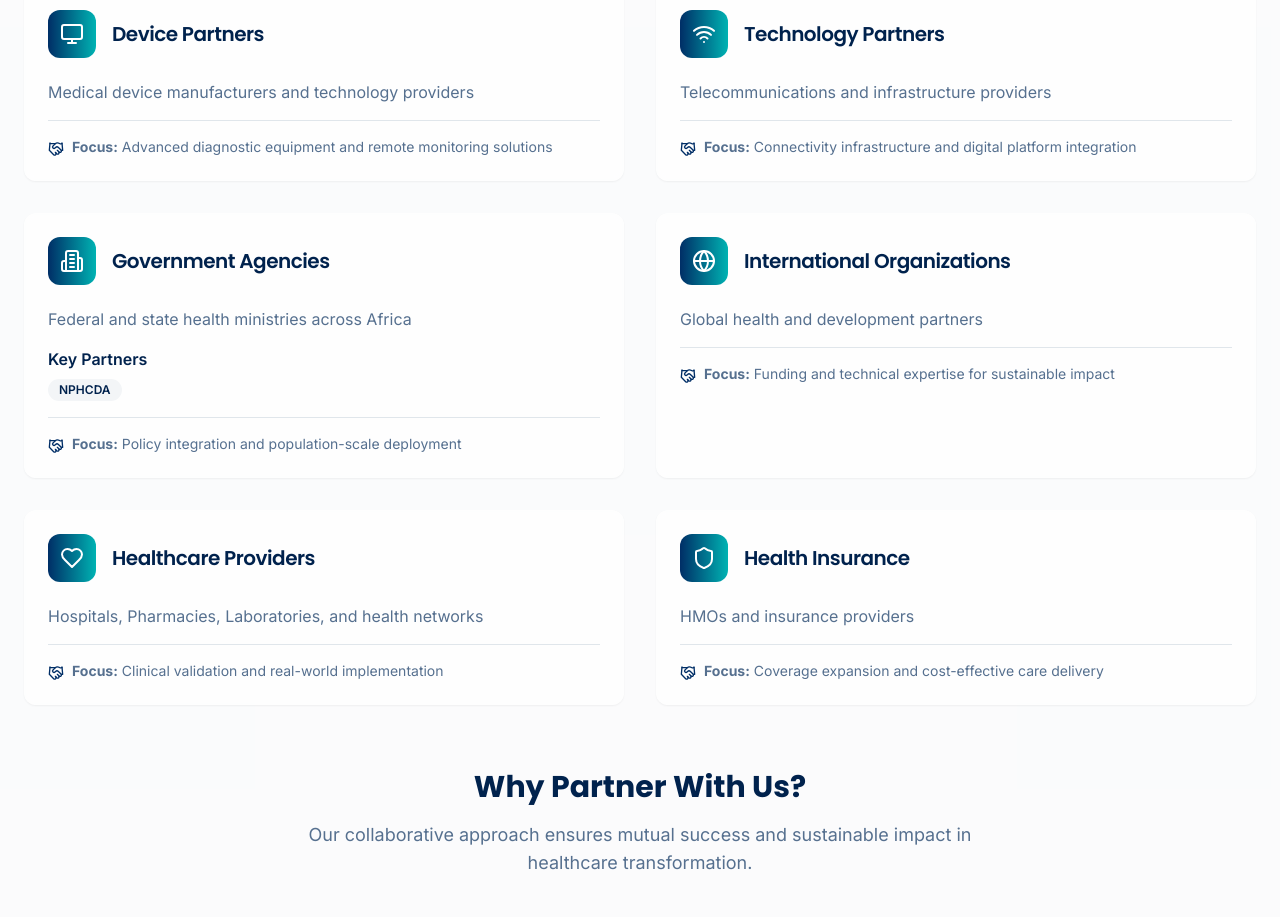
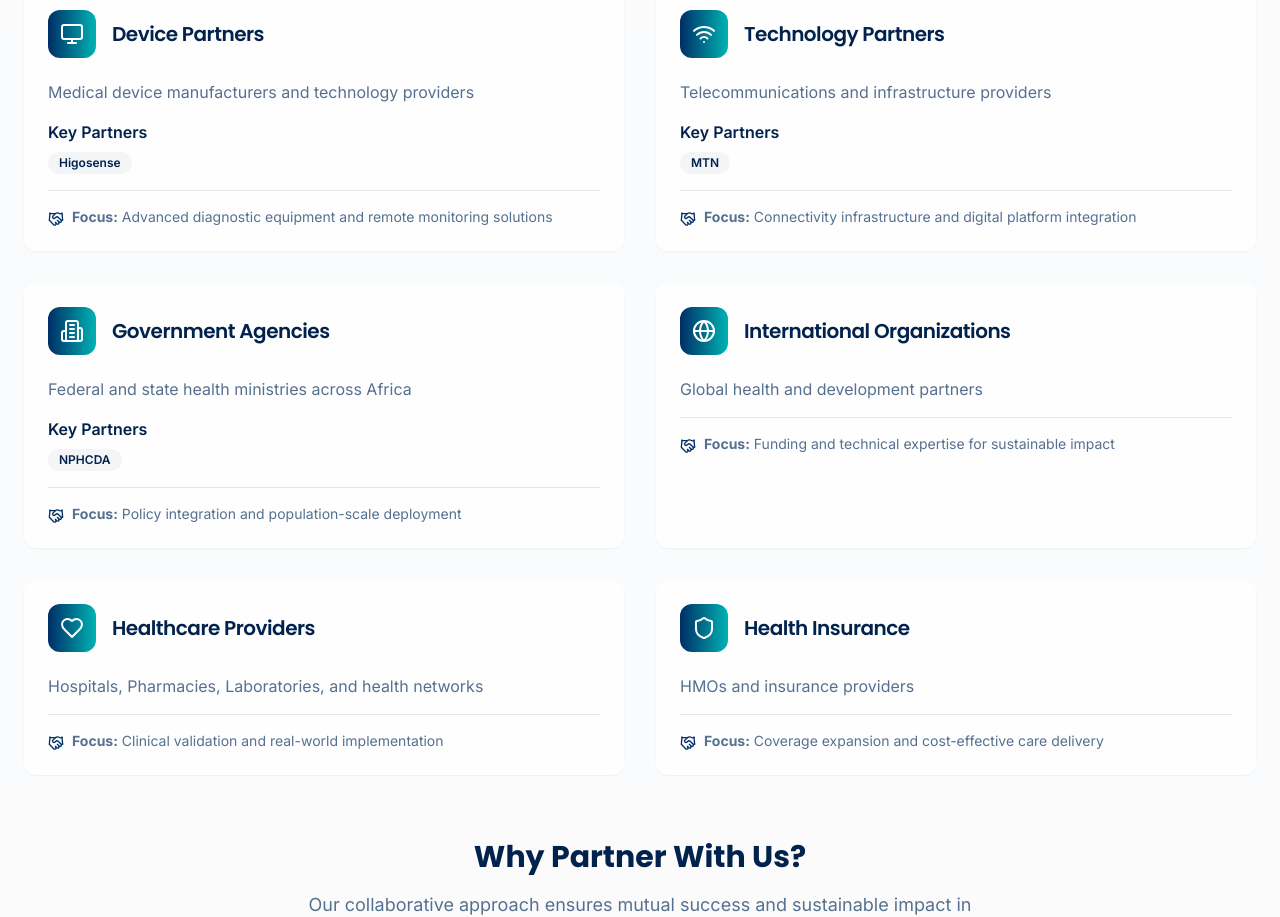
Before and after one commit to smart-care-health/smartcare-health, a React (Vite) app: page / in a window 1280 px wide. Shown: the part 2260-3177 px from the top of the page. Built offline with nearby package versions, Linux system fonts and the light colour scheme.

Commit message:
Add key partners
Add Higosense as a key partner under Device Partners and MTN as a key partner under Technology Partners.

```diff
--- a/src/components/Partnerships.tsx
+++ b/src/components/Partnerships.tsx
@@ -19,14 +19,14 @@ const Partnerships = () => {
       icon: Monitor,
       title: "Device Partners",
       description: "Medical device manufacturers and technology providers",
-      examples: [],
+      examples: ["Higosense"],
       focus: "Advanced diagnostic equipment and remote monitoring solutions"
     },
     {
       icon: Wifi,
       title: "Technology Partners",
       description: "Telecommunications and infrastructure providers",
-      examples: [],
+      examples: ["MTN"],
       focus: "Connectivity infrastructure and digital platform integration"
     },
     {
```
